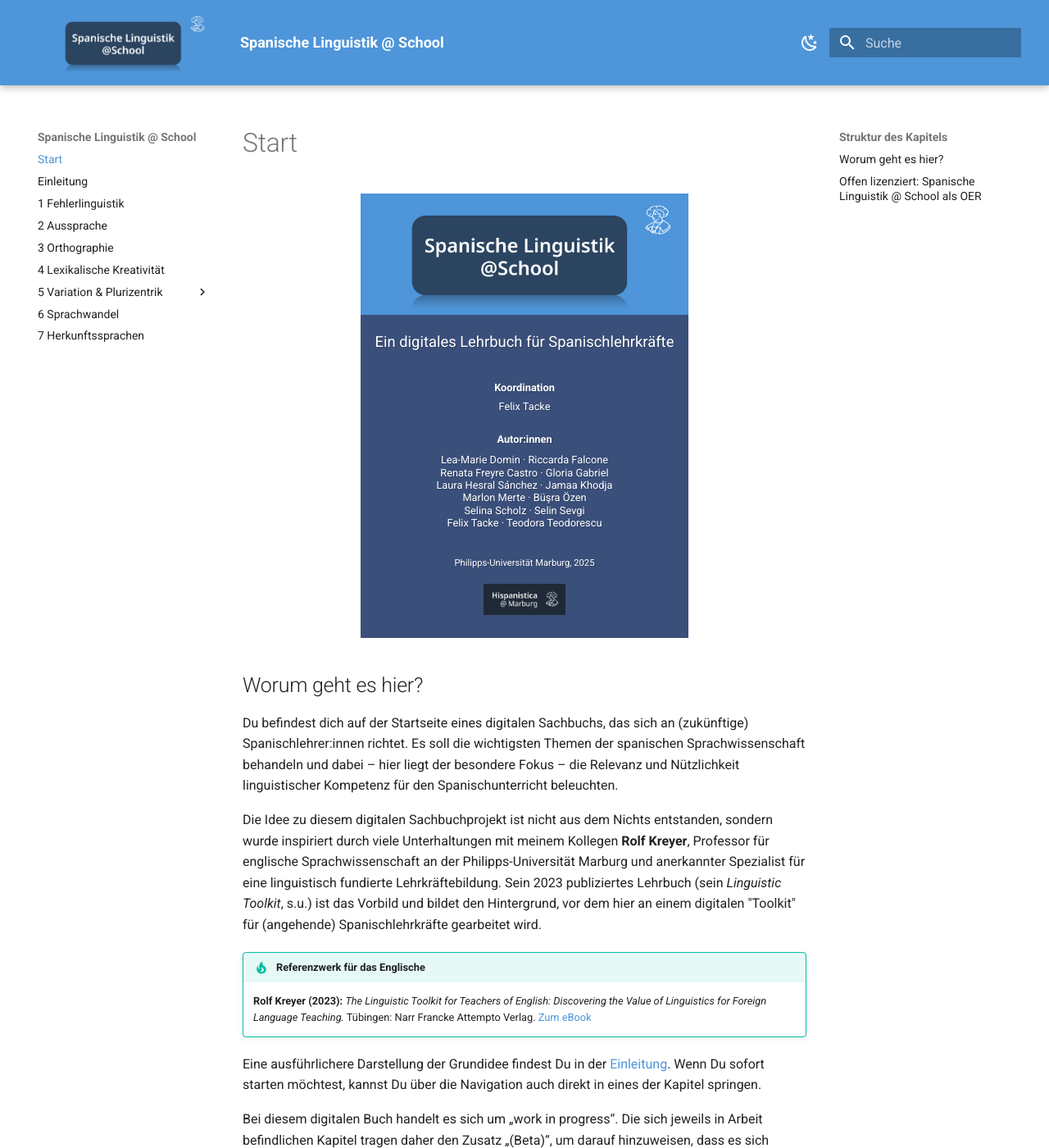
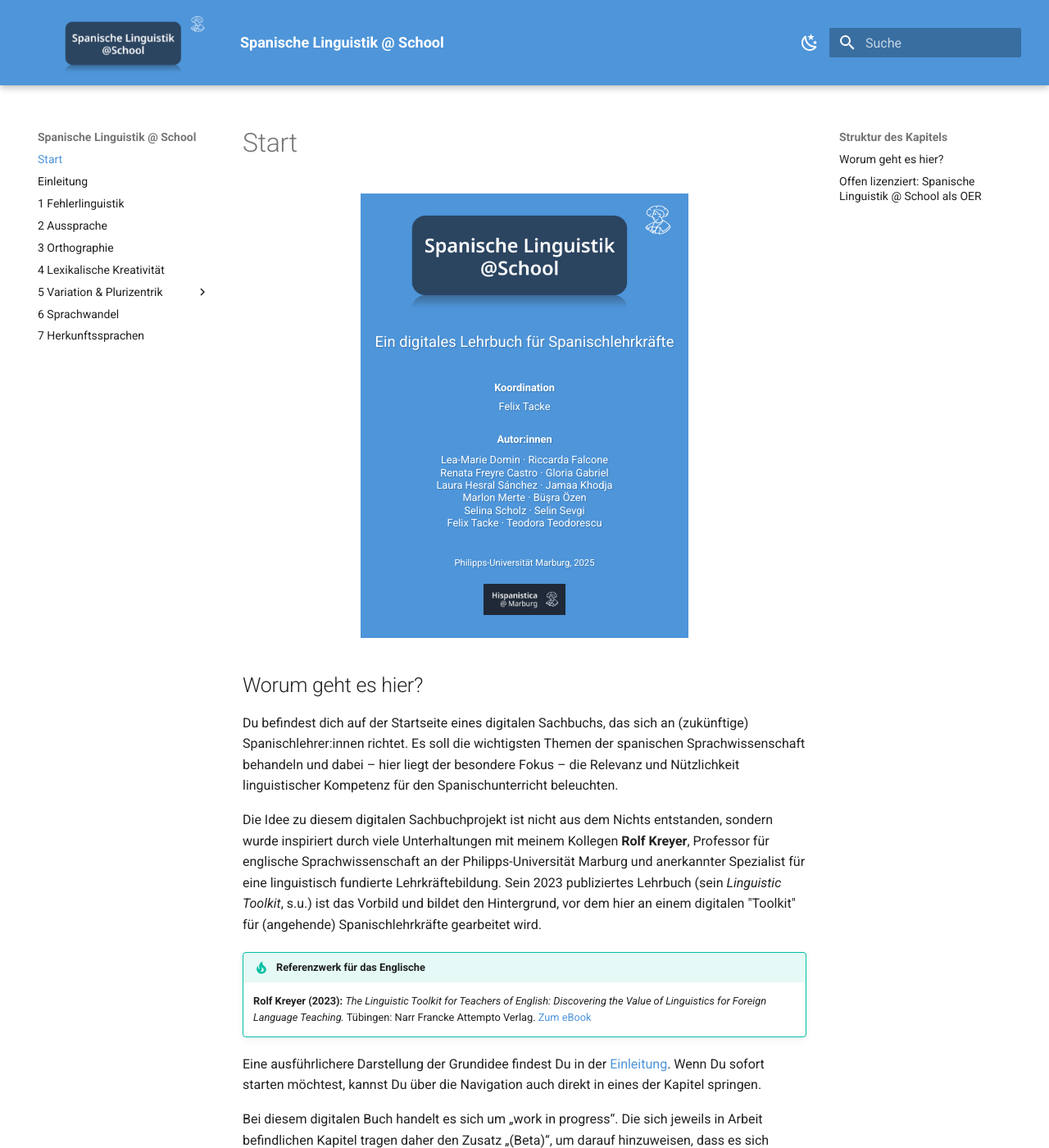
Before and after one commit to FTacke/spanisch-toolkit, an MkDocs documentation site: the page built from docs/index.md, in a window 1280 px wide and 1400 px high. Shown: the whole window at 82% size. Built offline with MkDocs 1.6.1 and Material for MkDocs 9.7.7, drawn with Linux system fonts in a browser that asks for light colours.

Commit message:
Update background color for cover container to enhance visual appeal

```diff
--- a/docs/assets/stylesheets/overrides.css
+++ b/docs/assets/stylesheets/overrides.css
@@ -77,7 +77,7 @@
   width: 100%;
   max-width: 400px;
   margin: 0 auto;
-  background-color: #3A4F7A;
+  background-color: #4E95D9;
 }
 
 .logo-image {
```
